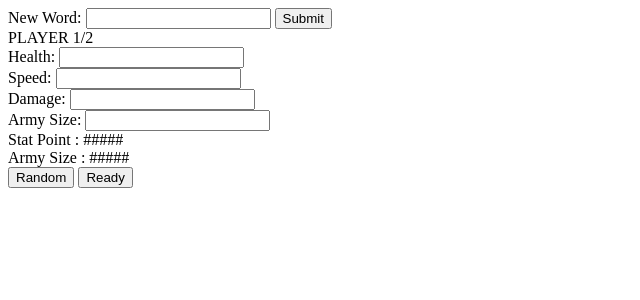
After one commit to Ahad-Wasim/social-wars, a PHP site: page /views/2ndpg.php in a window 1280 px wide. The commit adds this page. Shown: the top 300 px of the page, without its empty margins (0-640 px from the left). Run offline with PHP 8.4, Linux system fonts and the light colour scheme; some libraries are stand-ins or nearby versions.

Commit message:
added battle stats page

```diff
--- /dev/null
+++ b/views/2ndpg.php
@@ -0,0 +1,34 @@
+<!DOCTYPE HTML>
+<HTML>
+    <script src="https://ajax.googleapis.com/ajax/libs/jquery/2.1.3/jquery.min.js"></script>
+<body>
+<div class="top_container">
+    <form>
+        <label for = "status"> New Word: </label>
+		<input type="text" id="new_word">
+    <button id="word_botton" type="submit" value="submit">Submit</button>
+    <div class="playersrdy">PLAYER 1/2</div>
+    </form>
+</div>
+<div class = "mid_container">
+	<form class = "form-control form-group ">
+		<label for = "status"> Health: </label>
+		<input type = "text"> </br>
+		<label for = "status"> Speed: </label>
+		<input type = "text"> </br>
+		<label for = "status"> Damage: </label>
+		<input type = "text"> </br>
+		<label for = "status"> Army Size: </label>
+		<input type = "text"> </br>
+
+	</form>
+</div>
+
+<div class="bottom_container">
+    <div id="total_stat">Stat Point : #####</div>
+    <div id="army_size">Army Size : #####</div>
+    <button class = "btn btn-default">Random</button>
+    <button class = "btn btn-default">Ready</button>
+    </div>
+</body>
+</HTML>
```
Also changed, not shown: index.php (+32 -0 lines).
